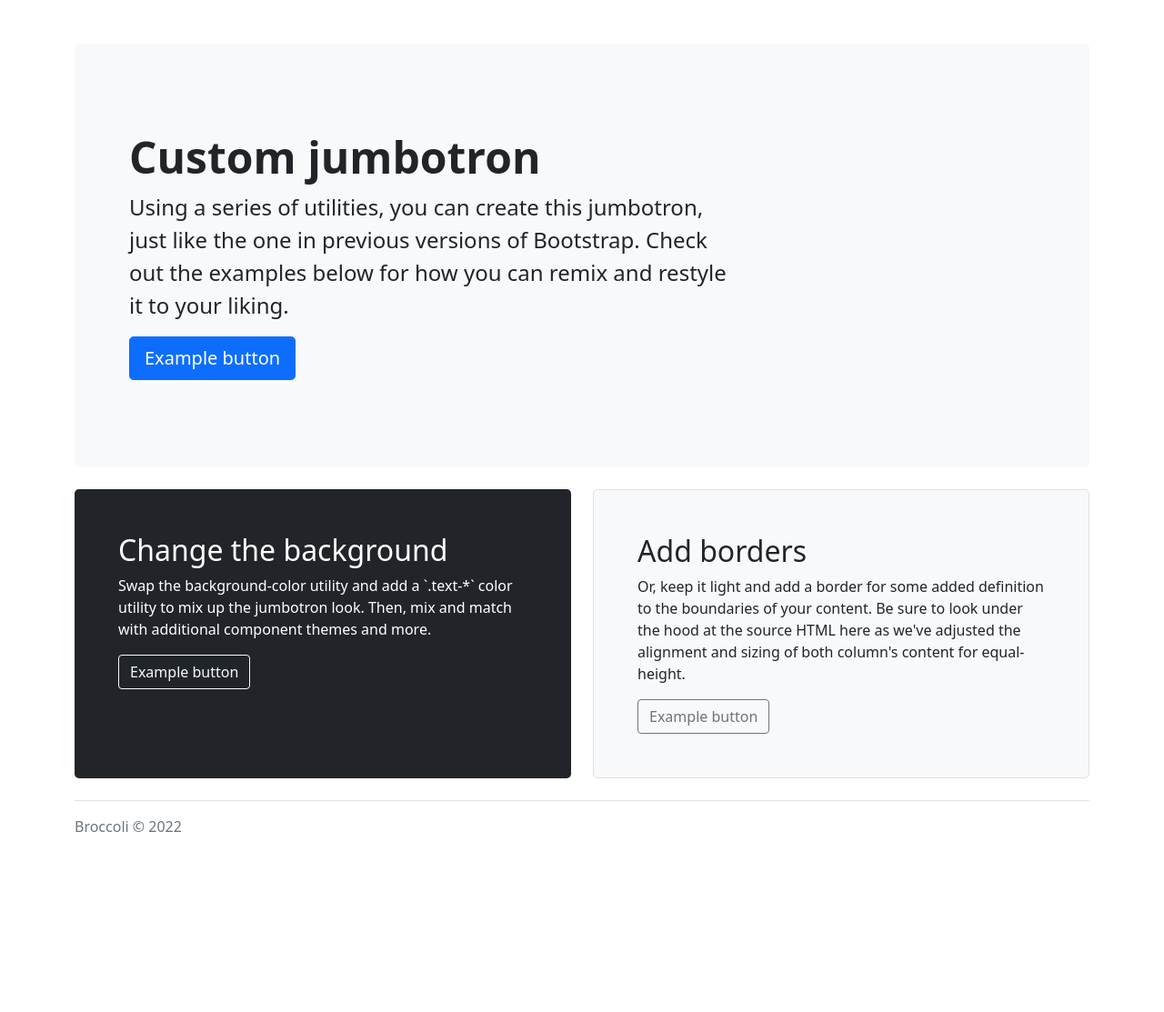
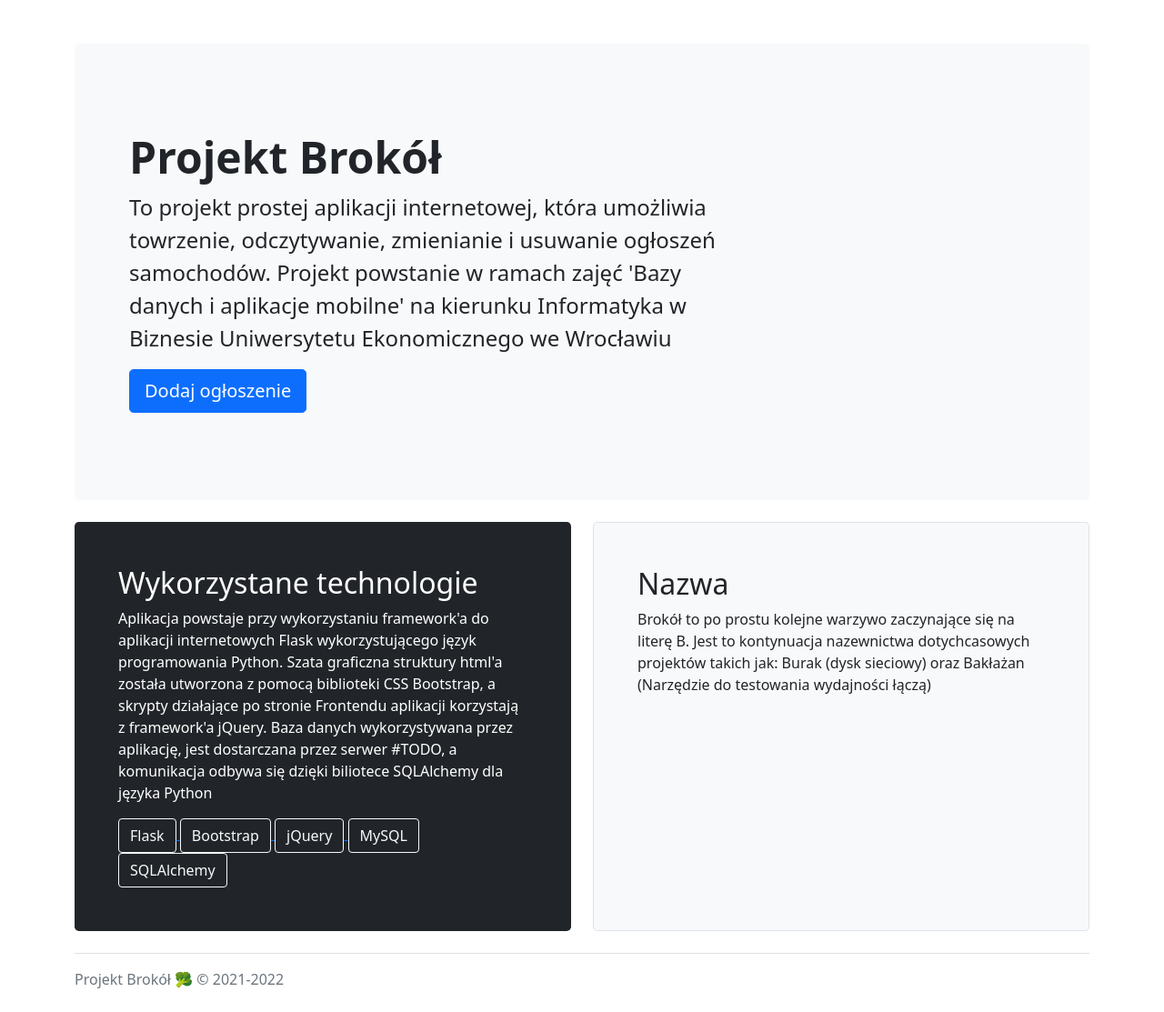
Before and after one commit to mateuszjasnowski/project_Broccoli, a Flask app: page /about in a window 1280 px wide. Shown: the part 74-1187 px from the top of the page at 91% size. Before the commit the page ends 989 px from the top, so only its background shows below. Run offline with Flask 2, Linux system fonts and the light colour scheme.

Commit message:
Add README, Post archive, and minor changes

```diff
--- a/appData/routes.py
+++ b/appData/routes.py
@@ -3,9 +3,8 @@ import secrets, os
 from PIL import Image
 from flask import render_template, url_for, flash, redirect, request
 from appData import app, db, bcrypt
-#from appData.forms import RegistrationForm, LoginForm, UpdateAccountForm, PostForm
 from appData.models import User, Post
-from flask_login import login_user, current_user, logout_user, login_required #copy
+from flask_login import login_user, current_user, logout_user, login_required
 
 
 class BroccoliRegisterForm:
@@ -16,7 +15,6 @@ class BroccoliRegisterForm:
         self.email = email
         self.password = password
 
-
     def isUsernameUsed(self):
         user = User.query.filter_by(login=self.username).first()
         if user:
@@ -24,13 +22,13 @@ class BroccoliRegisterForm:
         else:
             return True
 
-
     def isEmailUsed(self):
         email = User.query.filter_by(email=self.email).first()
         if email:
             return False
         else:
             return True
+
 
 class BroccoliLoginForm:
     def __init__(self, username, password, rememberMe):
@@ -47,7 +45,8 @@ class BroccoliLoginForm:
 
 
 class BroccoliNewPostForm:
-    def __init__(self, manufacture, model, manufacture_year, price, photo, description, author, location): #author = user_id
+    def __init__(self, manufacture, model, manufacture_year, price, photo, description, author,
+                 location):  # author = user_id
         self.manufacture = manufacture
         self.model = model
         self.manufacture_year = manufacture_year
@@ -56,7 +55,8 @@ class BroccoliNewPostForm:
         self.description = description
         self.author = author
         self.location = location
-    #TODO form validation
+    # TODO form validation
+
 
 class BroccoliStatistics:
     def __init__(self, sumOfPosts, sumOfPostsToday, sumOfUsers, buildNumber):
@@ -65,12 +65,13 @@ class BroccoliStatistics:
         self.sumOfUsers = sumOfUsers
         self.buildNumber = buildNumber
 
-#side routes
+
+# side routes
 @app.route('/')
 @app.route('/home')
 def home():
     posts = Post.query.all()
-    return render_template('index.html', title='Start', posts = posts)
+    return render_template('index.html', title='Start', posts=posts)
 
 
 @app.route('/login')
@@ -81,9 +82,11 @@ def login():
         return redirect(url_for('home'))
     return render_template('login.html', title='Logowanie', next_page=next_page)
 
-@app.route('/login_proceed', methods=["POST","GET"])
+
+@app.route('/login_proceed', methods=["POST", "GET"])
 def login_proceed():
-    formData = BroccoliLoginForm(request.form.get('login'),request.form.get('password'),request.form.get('remember-me'))
+    formData = BroccoliLoginForm(request.form.get('login'), request.form.get('password'),
+                                 request.form.get('remember-me'))
     if formData.isUsernameUsed():
         user = User.query.filter_by(login=formData.username).first()
         if user.role == "Unverified":
@@ -101,11 +104,10 @@ def login_proceed():
                 else:
                     return redirect(url_for('home'))
             else:
-                #flash(user.password,'danger')
                 flash('Błędny login lub hasło.', 'danger')
                 return redirect(url_for('login'))
     flash('Konto o podanym loginie nie istnieje. Spróbuj inny login lub zarejestruj konto', 'danger')
-    return redirect(url_for('login')) #TODO reset password
+    return redirect(url_for('login'))  # TODO reset password
 
 
 @app.route("/logout")
@@ -120,9 +122,12 @@ def register():
         return redirect(url_for('home'))
     return render_template('register.html', title='Rejestracja')
 
+
 @app.route('/register_proceed', methods=["POST"])
 def register_proceed():
-    formData = BroccoliRegisterForm(request.form.get('login'),request.form.get('userFirstName'),request.form.get('userLastName'),request.form.get('email'),request.form.get('password'))
+    formData = BroccoliRegisterForm(request.form.get('login'), request.form.get('userFirstName'),
+                                    request.form.get('userLastName'), request.form.get('email'),
+                                    request.form.get('password'))
     if formData.isUsernameUsed():
         if formData.isEmailUsed():
             hashed_password = bcrypt.generate_password_hash(formData.password).decode('utf-8')
@@ -132,21 +137,21 @@ def register_proceed():
             flash('Konto zostało utworzone! Możesz się teraz zalogować.', 'success')
             return redirect(url_for('login'))
         else:
-            flash('Istnieje już konto z podanym adresem email.','danger')
+            flash('Istnieje już konto z podanym adresem email.', 'danger')
             return redirect(url_for('login'))
     else:
-        flash('Użytkownik o podanym loginie już istnieje. Wybierz inny login.','danger')
+        flash('Użytkownik o podanym loginie już istnieje. Wybierz inny login.', 'danger')
         return redirect(url_for('register'))
 
 
 @app.route('/about')
 def about():
-    return render_template('about.html',title='O projekcie') #TODO
+    return render_template('about.html', title='O projekcie')  # TODO
 
 
 @app.route('/terms')
 def terms():
-    return 'Terms' #TODO
+    return 'Terms'  # TODO
 
 
 @app.route('/post/new_post')
@@ -162,27 +167,35 @@ def save_picture(form_picture):
     picture_fn = random_hex + f_ext
     picture_path = os.path.join(app.root_path, 'static/photos', picture_fn)
 
-    output_size = (850, 450) #maximum image size on page
+    output_size = (850, 450)  # maximum image size on page
     i = Image.open(form_picture)
     i.thumbnail(output_size)
     i.save(picture_path)
 
     return picture_fn
 
+
 @app.route('/post/new_post_publish', methods=["POST"])
 @login_required
 def new_post_publish():
-    formData = BroccoliNewPostForm(request.form.get('manufacture'),request.form.get('model'),request.form.get('manufacture_year'),request.form.get('price'),request.files['photo'],request.form.get('description'),current_user.id,request.form.get('location'))
-    #TODO form validation placeholder
+    formData = BroccoliNewPostForm(request.form.get('manufacture'), request.form.get('model'),
+                                   request.form.get('manufacture_year'), request.form.get('price'),
+                                   request.files['photo'], request.form.get('description'), current_user.id,
+                                   request.form.get('location'))
+    # TODO form validation placeholder
     if formData.photo:
         carPhotoFile = request.files['photo']
         carPhoto = save_picture(carPhotoFile)
-        post = Post(user_id=formData.author, manufacture=formData.manufacture, model=formData.model, manufacture_year=formData.manufacture_year, photo=carPhoto, description=formData.description, price=formData.price, location=formData.location)
+        post = Post(user_id=formData.author, manufacture=formData.manufacture, model=formData.model,
+                    manufacture_year=formData.manufacture_year, photo=carPhoto, description=formData.description,
+                    price=formData.price, location=formData.location)
     else:
-        post = Post(user_id=formData.author, manufacture=formData.manufacture, model=formData.model, manufacture_year=formData.manufacture_year, description=formData.description, price=formData.price, location=formData.location)
+        post = Post(user_id=formData.author, manufacture=formData.manufacture, model=formData.model,
+                    manufacture_year=formData.manufacture_year, description=formData.description, price=formData.price,
+                    location=formData.location)
     db.session.add(post)
     db.session.commit()
-    flash('Utworzono nowe głoszenie !','success')
+    flash('Utworzono nowe głoszenie !', 'success')
     return redirect(url_for('home'))
 
 
@@ -191,12 +204,13 @@ def post(post_id):
     post = Post.query.get_or_404(post_id)
     title = 'Ogłoszenie - ' + post.manufacture + ' ' + post.model
     if post.author.role == "Blocked" or post.status == 'Blocked':
-        flash('Ogłoszenie jest niedostępne','warning')
+        flash('Ogłoszenie jest niedostępne', 'warning')
         if current_user.role != "Admin":
             return redirect(url_for('home'))
     if post.status == 'Archived':
-        flash('Ogłoszenie nie jest już aktualne','info')
+        flash('Ogłoszenie nie jest już aktualne', 'info')
     return render_template('post.html', post=post, title=title)
+
 
 @app.route('/post/<int:post_id>/edit')
 @login_required
@@ -205,17 +219,18 @@ def edit_post(post_id):
     thisYear = int(datetime.now().strftime("%Y"))
     title = 'Edytuj ogłoszenie - ' + post.manufacture + ' ' + post.model
     if current_user.id == post.author.id or current_user.role == 'Admin':
-        statuses = ['Published','Archived','Blocked']
-        return render_template('edit_post.html', post=post,  current_year=thisYear, title=title, statuses=statuses)
+        statuses = ['Published', 'Archived', 'Blocked']
+        return render_template('edit_post.html', post=post, current_year=thisYear, title=title, statuses=statuses)
     else:
-        flash('Nie możesz edytować ogłoszenia które nie jest twoje!','warning')
-        redirectLocation = '/post/'+str(post.id)
+        flash('Nie możesz edytować ogłoszenia które nie jest twoje!', 'warning')
+        redirectLocation = '/post/' + str(post.id)
         return redirect(redirectLocation)
+
 
 @app.route('/post/<int:post_id>/edit_proceed', methods=["POST"])
 @login_required
 def edit_proceed(post_id):
-    formData = BroccoliNewPostForm(request.form.get('manufacture'),request.form.get('model'),request.form.get('manufacture_year'),request.form.get('price'),request.files['photo'],request.form.get('description'),current_user.id,request.form.get('location'))
+    formData = BroccoliNewPostForm(request.form.get('manufacture'), request.form.get('model'), request.form.get('manufacture_year'), request.form.get('price'), request.files['photo'], request.form.get('description'), current_user.id, request.form.get('location'))
     post = Post.query.get_or_404(post_id)
     post.manufacture = formData.manufacture
     post.model = formData.model
@@ -230,8 +245,9 @@ def edit_proceed(post_id):
     if request.form.get('status'):
         post.status = request.form.get('status')
     db.session.commit()
-    redirectLocation = '/post/'+str(post.id)
+    redirectLocation = '/post/' + str(post.id)
     return redirect(redirectLocation)
+
 
 @app.route('/post/<int:post_id>/delete')
 @login_required
@@ -240,16 +256,16 @@ def delete_post(post_id):
     if current_user.id == post.author.id or current_user.role == 'Admin':
         if post.photo != 'defaultCar.jpg':
             os.remove(os.path.join(app.root_path, 'static/photos', post.photo))
-        db.session.query(Post).filter(Post.id==post.id).delete()
+        db.session.query(Post).filter(Post.id == post.id).delete()
         db.session.commit()
-        flash('Ogłoszenie zostało usunięte','success')
+        flash('Ogłoszenie zostało usunięte', 'success')
         if request.args.get('back'):
             return redirect(url_for(request.args.get('back')))
         else:
             return redirect(url_for('home'))
     else:
-        flash('Nie możesz wykonać tej akcji','danger')
-        redirectLocation = '/post/'+str(post.id)
+        flash('Nie możesz wykonać tej akcji', 'danger')
+        redirectLocation = '/post/' + str(post.id)
         return redirect(redirectLocation)
 
 
@@ -258,11 +274,11 @@ def delete_post(post_id):
 def user(user_id):
     user = User.query.get_or_404(user_id)
     postOfUser = Post.query.filter_by(user_id=user.id).all()
-    title = 'Użytkownik '+user.login
+    title = 'Użytkownik ' + user.login
     return render_template('user.html', user=user, title=title, posts=postOfUser)
 
 
-def userPasswordChnage(user_id,oldPassword,newPassword):
+def userPasswordChnage(user_id, oldPassword, newPassword):
     return 'Hi'
 
 
@@ -271,12 +287,12 @@ def userPasswordChnage(user_id,oldPassword,newPassword):
 def edit_user(user_id):
     user = User.query.get_or_404(user_id)
     title = 'Edytuj konto ' + user.login
-    roles = ['User','Admin','Unverified','Blocked']
+    roles = ['User', 'Admin', 'Unverified', 'Blocked']
     if current_user.id == user.id or current_user.role == 'Admin':
         return render_template('edit_user.html', user=user, title=title, roles=roles)
     else:
-        flash('Nie możesz edytować tego konta!','warning')
-        redirectLocation = '/user/'+str(user.id)
+        flash('Nie możesz edytować tego konta!', 'warning')
+        redirectLocation = '/user/' + str(user.id)
         return redirect(redirectLocation)
 
 
@@ -296,24 +312,25 @@ def user_proceed(user_id):
         return 'change password'
     else:
         db.session.commit()
-        redirectLocation = '/user/'+str(user.id)
+        redirectLocation = '/user/' + str(user.id)
         return redirect(redirectLocation)
+
 
 @app.route('/user/<int:user_id>/delete')
 @login_required
 def delete_user(user_id):
     user = User.query.get_or_404(user_id)
     if current_user.id == user.id or current_user.role == 'Admin':
-        db.session.query(User).filter(User.id==user.id).delete()
+        db.session.query(User).filter(User.id == user.id).delete()
         db.session.commit()
-        flash('Konto zostało usunięte','success')
+        flash('Konto zostało usunięte', 'success')
         if request.args.get('back'):
             return redirect(url_for(request.args.get('back')))
         else:
             return redirect(url_for('home'))
     else:
-        flash('Nie możesz wykonać tej akcji','danger')
-        redirectLocation = '/user/'+str(user.id)
+        flash('Nie możesz wykonać tej akcji', 'danger')
+        redirectLocation = '/user/' + str(user.id)
         return redirect(redirectLocation)
 
 
@@ -323,32 +340,53 @@ def admin_panel():
     if current_user.role == 'Admin':
         users = User.query.all()
         posts = Post.query.all()
-        statistics = BroccoliStatistics(len(posts),len(posts),len(users),'0.21.2') #TODO separate posts created today #BUILD NUM HERE
-        return render_template('admin_panel.html', title='Panel administratora', users=users, posts=posts, statistics=statistics)
+        statistics = BroccoliStatistics(len(posts), len(posts), len(users),
+                                        '0.21.3')  # TODO separate posts created today #BUILD NUM HERE
+        return render_template('admin_panel.html', title='Panel administratora', users=users, posts=posts,
+                               statistics=statistics)
     else:
-        flash('Nie jesteś administratorem!','warning')
+        flash('Nie jesteś administratorem!', 'warning')
         return redirect(url_for('home'))
+
 
 @app.route('/post/<int:post_id>/delete/action_confirm', methods=["GET"])
 @login_required
 def post_delete_action_confirm(post_id):
     post = Post.query.get_or_404(post_id)
-    nextAction='/post/'+str(post.id)+'/delete'
+    nextAction = '/post/' + str(post.id) + '/delete'
     previousAction = request.args.get('back')
     if current_user.id == post.author.id or current_user.role == 'Admin':
-        return render_template('action_confirm.html',nextAction=nextAction,previousAction=previousAction,title='Potwierdź usunięcie ogłoszenia')
+        return render_template('action_confirm.html', nextAction=nextAction, previousAction=previousAction,
+                               title='Potwierdź usunięcie ogłoszenia')
     else:
-        flash('Nie możesz wykonać tej czynności!','warning')
+        flash('Nie możesz wykonać tej czynności!', 'warning')
         return redirect(url_for(previousAction))
+
 
 @app.route('/user/<int:user_id>/delete/action_confirm', methods=["GET"])
 @login_required
 def user_delete_action_confirm(user_id):
     user = User.query.get_or_404(user_id)
-    nextAction='/user/'+str(user.id)+'/delete'
+    nextAction = '/user/' + str(user.id) + '/delete'
     previousAction = request.args.get('back')
     if current_user.id == user.id or current_user.role == 'Admin':
-        return render_template('action_confirm.html',nextAction=nextAction,previousAction=previousAction,title='Potwierdź usunięcie urzytkownika')
+        return render_template('action_confirm.html', nextAction=nextAction, previousAction=previousAction,
+                               title='Potwierdź usunięcie urzytkownika')
     else:
-        flash('Nie możesz wykonać tej czynności!','warning')
+        flash('Nie możesz wykonać tej czynności!', 'warning')
         return redirect(url_for(previousAction))
+
+
+@app.route('/post/<int:post_id>/archive')
+@login_required
+def post_archive(post_id):
+    post = Post.query.get_or_404(post_id)
+    if current_user.id == post.author.id or current_user.role == 'Admin':
+        post.status = 'Archived'
+        db.session.commit()
+        flash('Ogłoszenie zostało zarchiwizowane','success')
+        return redirect(url_for('home'))
+    else:
+        flash('Nie masz dostępu do tej opcji','warning')
+        rediectLocation = '/post/'+str(post.id)
+        return redirect(rediectLocation)
--- a/appData/templates/about.html
+++ b/appData/templates/about.html
@@ -3,31 +3,44 @@
 <div class="container py-4">
     <div class="p-5 mb-4 bg-light rounded-3">
       <div class="container-fluid py-5">
-        <h1 class="display-5 fw-bold">Custom jumbotron</h1>
-        <p class="col-md-8 fs-4">Using a series of utilities, you can create this jumbotron, just like the one in previous versions of Bootstrap. Check out the examples below for how you can remix and restyle it to your liking.</p>
-        <button class="btn btn-primary btn-lg" type="button">Example button</button>
+        <h1 class="display-5 fw-bold">Projekt Brokół</h1>
+        <p class="col-md-8 fs-4">To projekt prostej aplikacji internetowej, która umożliwia towrzenie, odczytywanie, zmienianie i usuwanie ogłoszeń samochodów. Projekt powstanie w ramach zajęć 'Bazy danych i aplikacje mobilne' na kierunku Informatyka w Biznesie Uniwersytetu Ekonomicznego we Wrocławiu</p>
+        <button class="btn btn-primary btn-lg" type="button" onclick="window.location.href='/post/new_post'">Dodaj ogłoszenie</button>
       </div>
     </div>
 
     <div class="row align-items-md-stretch">
       <div class="col-md-6">
         <div class="h-100 p-5 text-white bg-dark rounded-3">
-          <h2>Change the background</h2>
-          <p>Swap the background-color utility and add a `.text-*` color utility to mix up the jumbotron look. Then, mix and match with additional component themes and more.</p>
-          <button class="btn btn-outline-light" type="button">Example button</button>
+          <h2>Wykorzystane technologie</h2>
+          <p>Aplikacja powstaje przy wykorzystaniu framework'a do aplikacji internetowych Flask wykorzystującego język programowania Python. Szata graficzna struktury html'a została utworzona z pomocą biblioteki CSS Bootstrap, a skrypty działające po stronie Frontendu aplikacji korzystają z framework'a jQuery. Baza danych wykorzystywana przez aplikację, jest dostarczana przez serwer #TODO, a komunikacja odbywa się dzięki biliotece SQLAlchemy dla języka Python</p>
+          <a href="https://flask.palletsprojects.com/en/2.0.x/">
+            <button class="btn btn-outline-light" type="button">Flask</button>
+          </a>
+          <a href="https://getbootstrap.com/">
+            <button class="btn btn-outline-light" type="button">Bootstrap</button>
+          </a>
+          <a href="https://jquery.com/">
+              <button class="btn btn-outline-light" type="button">jQuery</button>
+          </a>
+            <a href="https://www.mysql.com/">
+                <button class="btn btn-outline-light" type="button">MySQL</button>
+            </a>
+            <a href="https://www.sqlalchemy.org/">
+                <button class="btn btn-outline-light" type="button">SQLAlchemy</button>
+            </a>
         </div>
       </div>
       <div class="col-md-6">
         <div class="h-100 p-5 bg-light border rounded-3">
-          <h2>Add borders</h2>
-          <p>Or, keep it light and add a border for some added definition to the boundaries of your content. Be sure to look under the hood at the source HTML here as we've adjusted the alignment and sizing of both column's content for equal-height.</p>
-          <button class="btn btn-outline-secondary" type="button">Example button</button>
+          <h2>Nazwa</h2>
+          <p>Brokół to po prostu kolejne warzywo zaczynające się na literę B. Jest to kontynuacja nazewnictwa dotychcasowych projektów takich jak: Burak (dysk sieciowy) oraz Bakłażan (Narzędzie do testowania wydajności łączą)</p>
         </div>
       </div>
     </div>
 
     <footer class="pt-3 mt-4 text-muted border-top">
-      Broccoli © 2022
+      Projekt Brokół 🥦 © 2021-2022
     </footer>
 </div>
 {% endblock content %}
--- a/appData/templates/post.html
+++ b/appData/templates/post.html
@@ -10,7 +10,7 @@
                     <a href="/post/{{ post.id }}/edit">
                         <button type="button" class="btn btn-primary m-1">Edytuj</button>
                     </a>
-                    <button type="button" class="btn btn-danger m-1" onclick="modalToogle('Open');">Zamknij</button> <!-- TODO archivization needed -->
+                    <button type="button" class="btn btn-danger m-1" onclick="modalToogle('Open');">Zamknij</button>
                 </div>
                 <div class="modal modal-alert position-absolute d-block bg-secondary py-5 d-none" style="--bs-bg-opacity: .7;" tabindex="-1" role="dialog" id="modalChoice"> <!-- Delete confirmation -->
                     <div class="modal-dialog" role="document">
@@ -20,7 +20,7 @@
                           <p class="mb-0">Ogłoszenie zostanie zarchiwizowane.</p>
                         </div>
                         <div class="modal-footer flex-nowrap p-0">
-                            <button type="button" onclick="window.location.href='/post/{{ post.id }}/delete'" class="btn btn-lg btn-link fs-6 text-decoration-none col-6 m-0 rounded-0 border-right text-danger" onclick=""><strong>Tak</strong></button>
+                            <button type="button" onclick="window.location.href='/post/{{ post.id }}/archive'" class="btn btn-lg btn-link fs-6 text-decoration-none col-6 m-0 rounded-0 border-right text-danger"><strong>Tak</strong></button>
                             <button type="button" class="btn btn-lg btn-link fs-6 text-decoration-none col-6 m-0 rounded-0" data-bs-dismiss="modal" onclick="modalToogle('Close');">Nie</button>
                         </div>
                       </div>
```
Also changed, not shown: README.md (added), appData/site.db.
